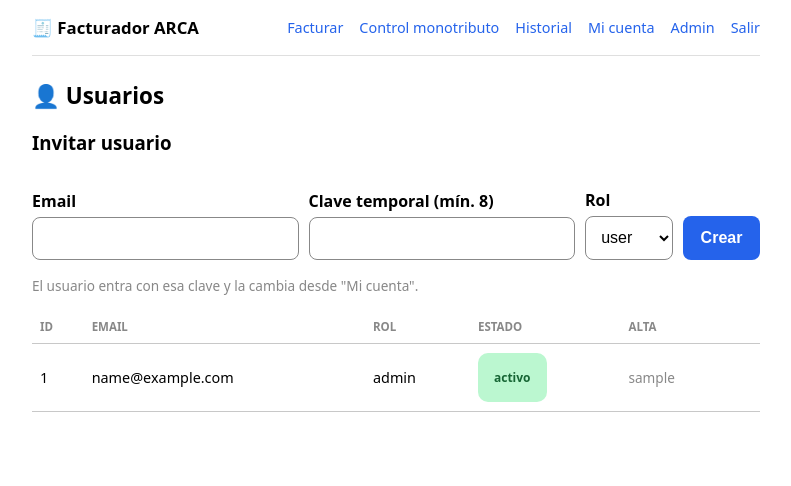
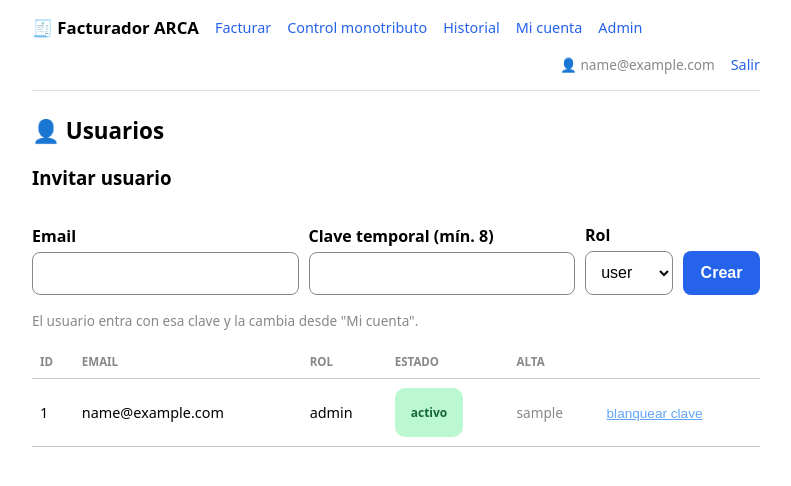
Before and after one commit to sergioseva/facturador-arca, a Flask app: page /admin/users in a window 1280 px wide. Shown: the top 486 px of the page, without its empty margins (244-1035 px from the left). Run offline with Flask 3, Linux system fonts and the light colour scheme; the visitor is signed in with stand-in values (Sample User, id 1); data comes from the database, SQL or seed files in the repository.

Commit message:
Mostrar email del usuario en la nav + blanqueo de clave desde admin
- La barra de navegación muestra el email del usuario logueado.
- Admin → Usuarios: botón "blanquear clave" que genera una clave temporal
  nueva y la muestra para pasársela al usuario.

Co-Authored-By: Claude Opus 4.8 (1M context) <noreply@anthropic.com>

```diff
--- a/app.py
+++ b/app.py
@@ -7,6 +7,7 @@ delegación): un solo certificado, y `Auth.Cuit` = CUIT del tenant.
 """
 
 import os
+import secrets
 from datetime import datetime, timedelta
 
 from dotenv import load_dotenv
@@ -364,6 +365,13 @@ def admin_users():
                 if u:
                     db.set_user_active(target, 0 if u["activo"] else 1)
                     msg = "Usuario actualizado."
+        elif accion == "blanquear":
+            target = int(request.form.get("user_id"))
+            u = db.get_user_by_id(target)
+            if u:
+                pw = secrets.token_urlsafe(9)
+                db.set_user_password(target, auth.hash_password(pw))
+                msg = f"Clave de {u['email']} reseteada. Clave temporal nueva: {pw}"
     return render_template("admin_users.html", usuarios=db.list_users(), msg=msg, error=error)
 
 
--- a/templates/admin_users.html
+++ b/templates/admin_users.html
@@ -5,6 +5,7 @@
   th, td { padding: .55rem .5rem; text-align: left; border-bottom: 1px solid #3334; }
   th { font-size: .72rem; text-transform: uppercase; color: #888; }
   form.inline { display: inline; }
+  .acc { background: none; border: none; color: #60a5fa; cursor: pointer; text-decoration: underline; font-size: .85rem; padding: 0; font-weight: 400; }
   .crear { display: grid; grid-template-columns: 1fr 1fr auto auto; gap: .6rem; align-items: end; margin: 1rem 0; }
   @media (max-width: 560px) { .crear { grid-template-columns: 1fr; } }
 {% endblock %}
@@ -37,12 +38,19 @@
         <td>{% if u.activo %}<span class="badge ok" style="background:#bbf7d0;color:#166534">activo</span>{% else %}<span class="badge err" style="background:#fecaca;color:#991b1b">inactivo</span>{% endif %}</td>
         <td class="muted">{{ u.created_at[0:10] }}</td>
         <td>
+          <form method="post" class="inline">
+            <input type="hidden" name="csrf_token" value="{{ csrf_token() }}">
+            <input type="hidden" name="accion" value="blanquear">
+            <input type="hidden" name="user_id" value="{{ u.id }}">
+            <button type="submit" class="acc">blanquear clave</button>
+          </form>
           {% if u.id != g.user.id %}
+          ·
           <form method="post" class="inline">
             <input type="hidden" name="csrf_token" value="{{ csrf_token() }}">
             <input type="hidden" name="accion" value="toggle">
             <input type="hidden" name="user_id" value="{{ u.id }}">
-            <button type="submit" class="link-btn" style="background:none;border:none;color:#60a5fa;cursor:pointer;text-decoration:underline">{{ 'desactivar' if u.activo else 'activar' }}</button>
+            <button type="submit" class="acc">{{ 'desactivar' if u.activo else 'activar' }}</button>
           </form>
           {% endif %}
         </td>
--- a/templates/base.html
+++ b/templates/base.html
@@ -11,7 +11,9 @@
     a { color: #2563eb; }
     h1 { font-size: 1.4rem; }
     nav.top { display: flex; gap: 1rem; align-items: center; flex-wrap: wrap; padding: 1rem 0; border-bottom: 1px solid #8884; margin-bottom: 1.5rem; font-size: .9rem; }
-    nav.top .brand { font-weight: 700; font-size: 1.05rem; margin-right: auto; }
+    nav.top .brand { font-weight: 700; font-size: 1.05rem; }
+    nav.top .sep { margin-left: auto; }
+    nav.top .who { color: #888; font-size: .85rem; }
     nav.top a { text-decoration: none; }
     button, .btn { display: inline-block; padding: .8rem 1.1rem; font-size: 1rem; border-radius: 8px; border: none; background: #2563eb; color: #fff; cursor: pointer; font-weight: 600; text-decoration: none; }
     button:disabled { opacity: .8; cursor: progress; }
@@ -40,6 +42,7 @@
     <a href="{{ url_for('historial') }}">Historial</a>
     <a href="{{ url_for('cuenta') }}">Mi cuenta</a>
     {% if g.user.role == 'admin' %}<a href="{{ url_for('admin_users') }}">Admin</a>{% endif %}
+    <span class="sep who">👤 {{ g.user.email }}</span>
     <a href="{{ url_for('logout') }}">Salir</a>
   </nav>
   {% endif %}
```
